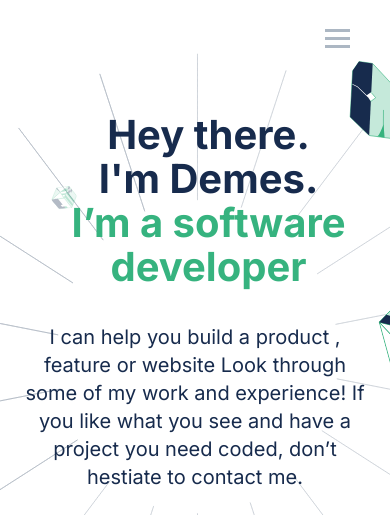
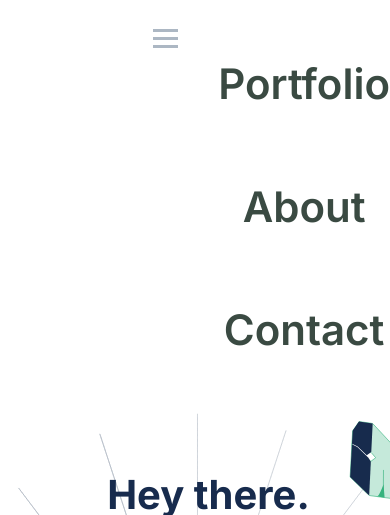
Before and after one commit to demesameneshoa/Portfolio, a website: page index.html in a window 390 px wide. Shown: the top 515 px of the page. Drawn offline with Linux system fonts and the light colour scheme.

Commit message:
placed a bug

```diff
--- a/script.js
+++ b/script.js
@@ -166,7 +166,7 @@ for (let i = 0; i < popupBtn.length; i += 1) {
   popupBtn[i].addEventListener('click', () => {
     const myWork = document.createElement('div');
     myWork.classList.add('pop-up-bk');
-    myWork.innerHTML = popupDiv(i);
+    myWork.innerHTML = poppupDiv(i);
     document.body.appendChild(myWork);
     const closePopupBtn = document.querySelector('.btn-close-pop-up');
     closePopupBtn.addEventListener('click', () => {
--- a/style.css
+++ b/style.css
@@ -575,27 +575,7 @@ li.tag-mobile {
     transform: translateY(-8px) rotate(-45deg);
   }
 
-  .mob-nav-menu {
-    position: absolute;
-    right: 0;
-    top: 0;
-    bottom: 0;
-    left: -200%;
-    margin-top: 50px;
-    padding-top: 1.5em;
-    padding-left: 1em;
-    flex-direction: column;
-    background-color: white;
-    width: 90vw;
-    align-items: flex-start;
-    justify-content: flex-start;
-    gap: 10px;
-    transition: 0.3s;
-    border-bottom-left-radius: 50px;
-    border-bottom-right-radius: 50px;
-    mix-blend-mode: normal;
-    box-shadow: 0 48px 48px rgba(37, 47, 137, 0.08);
-  }
+
 
   .mob-nav-item {
     margin: 16px 0;
```
